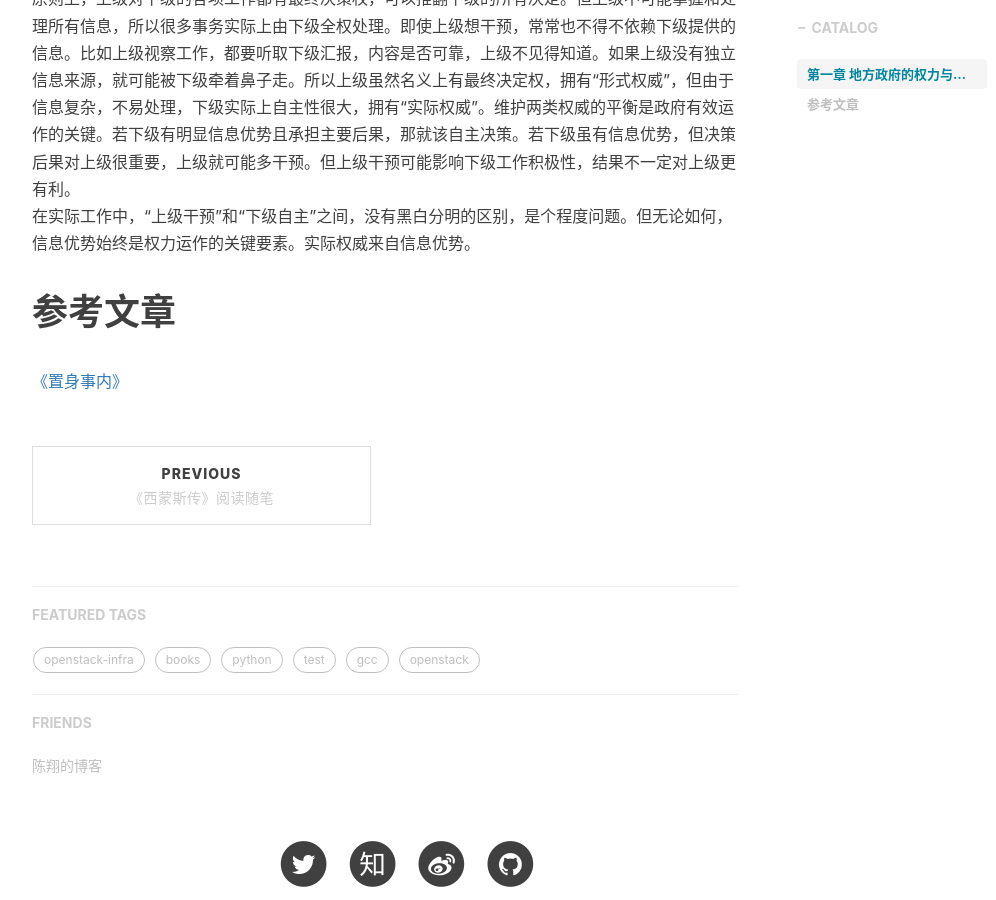
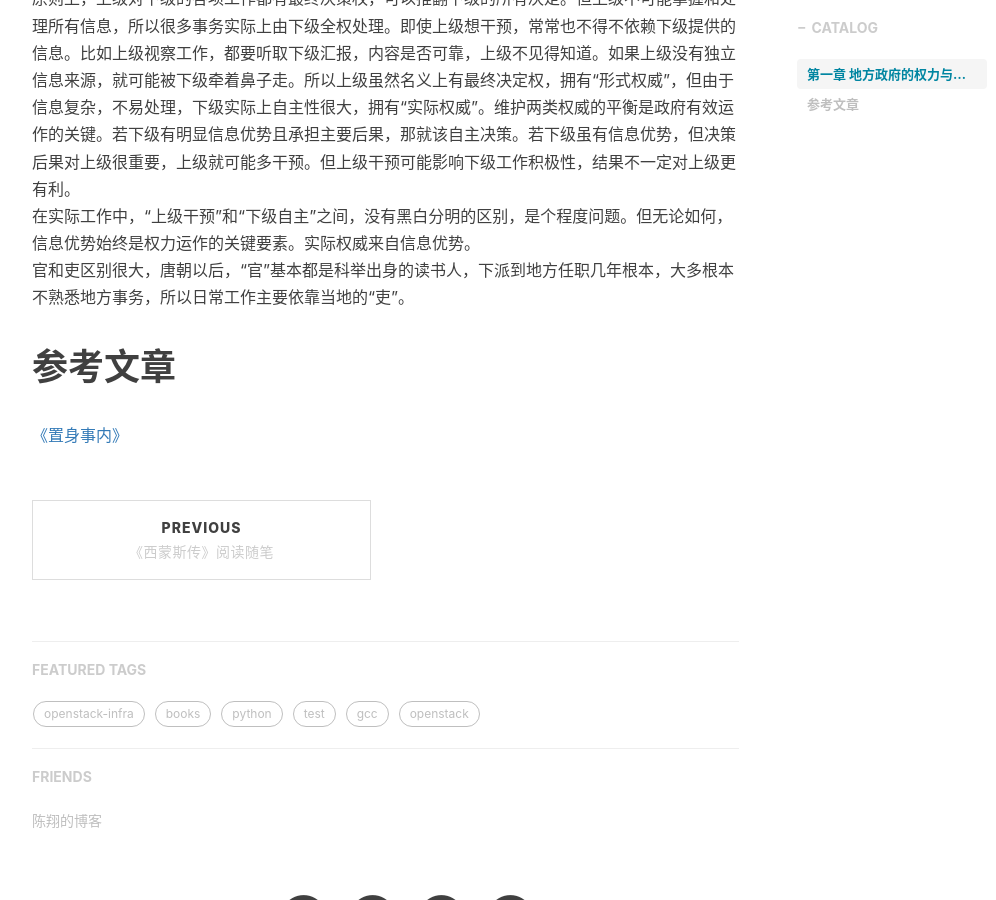
Before and after one commit to shihai1991/shihai1991.github.io, a Jekyll site: the page built from _posts/2022-08-26-置身事内.md, in a window 1280 px wide and 900 px high, scrolled down 889 px. Shown: the whole window, without its empty margins (233-1229 px from the left). Built offline with Jekyll 4.4.1, drawn with Linux system fonts in a browser that asks for light colours; nearby versions of some CDN libraries; comment, search, counter and statistics services are not loaded.

Commit message:
Update 2022-08-26-置身事内.md

```diff
--- a/_posts/2022-08-26-置身事内.md
+++ b/_posts/2022-08-26-置身事内.md
@@ -17,6 +17,6 @@ time: '2022.08.26 12:37:00'
 
 原则上，上级对下级的各项工作都有最终决策权，可以推翻下级的所有决定。但上级不可能掌握和处理所有信息，所以很多事务实际上由下级全权处理。即使上级想干预，常常也不得不依赖下级提供的信息。比如上级视察工作，都要听取下级汇报，内容是否可靠，上级不见得知道。如果上级没有独立信息来源，就可能被下级牵着鼻子走。所以上级虽然名义上有最终决定权，拥有“形式权威”，但由于信息复杂，不易处理，下级实际上自主性很大，拥有“实际权威”。维护两类权威的平衡是政府有效运作的关键。若下级有明显信息优势且承担主要后果，那就该自主决策。若下级虽有信息优势，但决策后果对上级很重要，上级就可能多干预。但上级干预可能影响下级工作积极性，结果不一定对上级更有利。
 在实际工作中，“上级干预”和“下级自主”之间，没有黑白分明的区别，是个程度问题。但无论如何，信息优势始终是权力运作的关键要素。实际权威来自信息优势。
-
+官和吏区别很大，唐朝以后，“官”基本都是科举出身的读书人，下派到地方任职几年根本，大多根本不熟悉地方事务，所以日常工作主要依靠当地的“吏”。
 # 参考文章
 [《置身事内》](https://book.douban.com/subject/35546622/)
```
